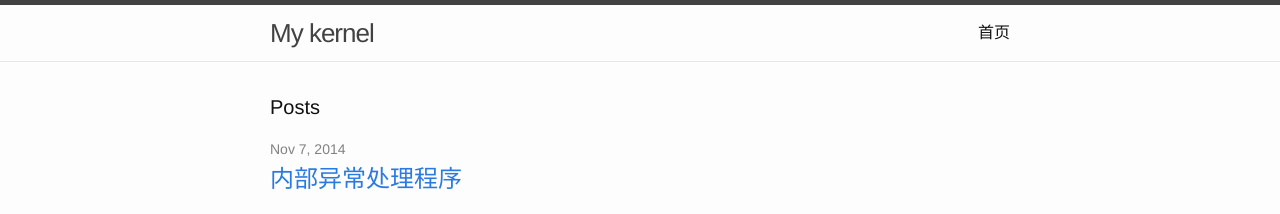
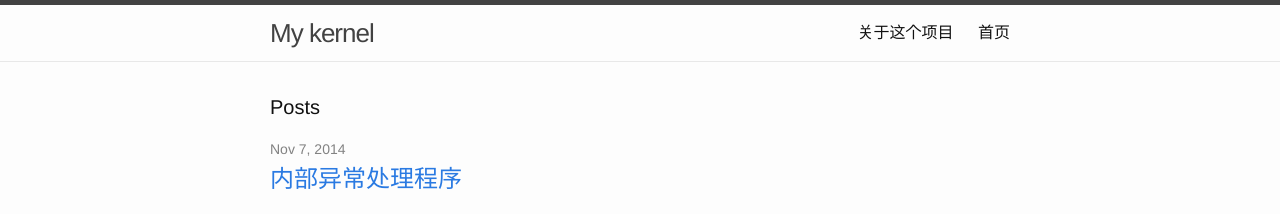
Before and after one commit to westion717/KernelSharing, a Jekyll site: the page built from index.html, in a window 1280 px wide. Shown: the top 214 px of the page. Built offline with Jekyll 4.4.1, drawn with Linux system fonts in a browser that asks for light colours.

Commit message:
update about.md

```diff
--- a/about.md
+++ b/about.md
@@ -1,3 +1,12 @@
+---
+layout: default
+title: 关于这个项目
+permalink: /about/
+---
+
+
+
+
 ###项目简介
 ---
 
```
